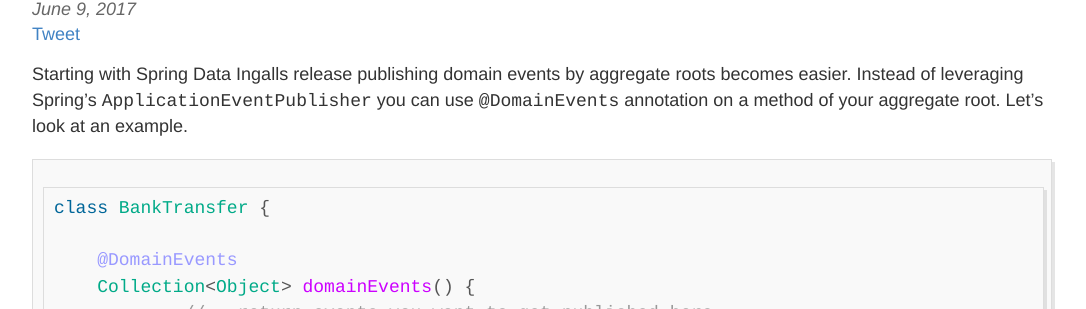
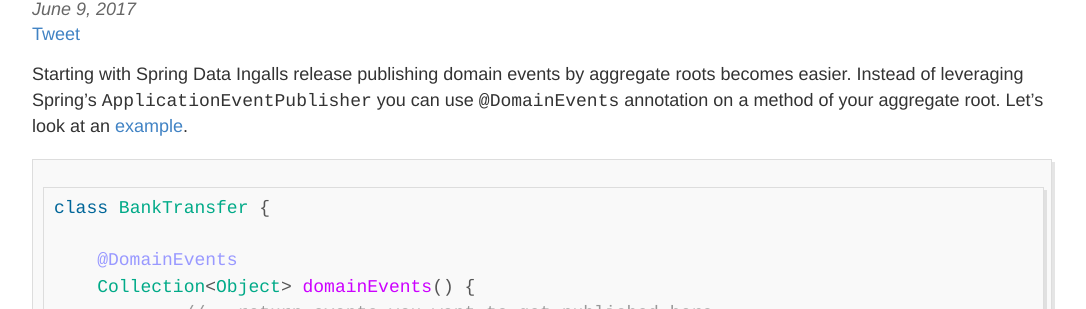
Before and after one commit to altfatterz/altfatterz.github.io, a Jekyll site: the page built from _posts/2017-06-09-publishing-domain-events-from-aggregate-roots.md, in a window 1280 px wide and 900 px high. Shown: the part 220-529 px from the top of the window, without its empty margins (98-1184 px from the left). Built offline with Jekyll 4.4.1, drawn with Linux system fonts in a browser that asks for light colours; comment, search, counter and statistics services are not loaded; part of the change alters nothing that is shown.

````diff
--- a/_posts/2017-06-09-publishing-domain-events-from-aggregate-roots.md
+++ b/_posts/2017-06-09-publishing-domain-events-from-aggregate-roots.md
@@ -5,7 +5,7 @@ tags: [springdata, spring]
 ---
 
 Starting with Spring Data Ingalls release publishing domain events by aggregate roots becomes easier. Instead of leveraging Spring's `ApplicationEventPublisher` you can use `@DomainEvents` annotation on a method of your aggregate root.
-Let's look at an example.
+Let's look at an [example](https://github.com/altfatterz/publishing-domain-events).
 
 ```java
 class BankTransfer {
````
